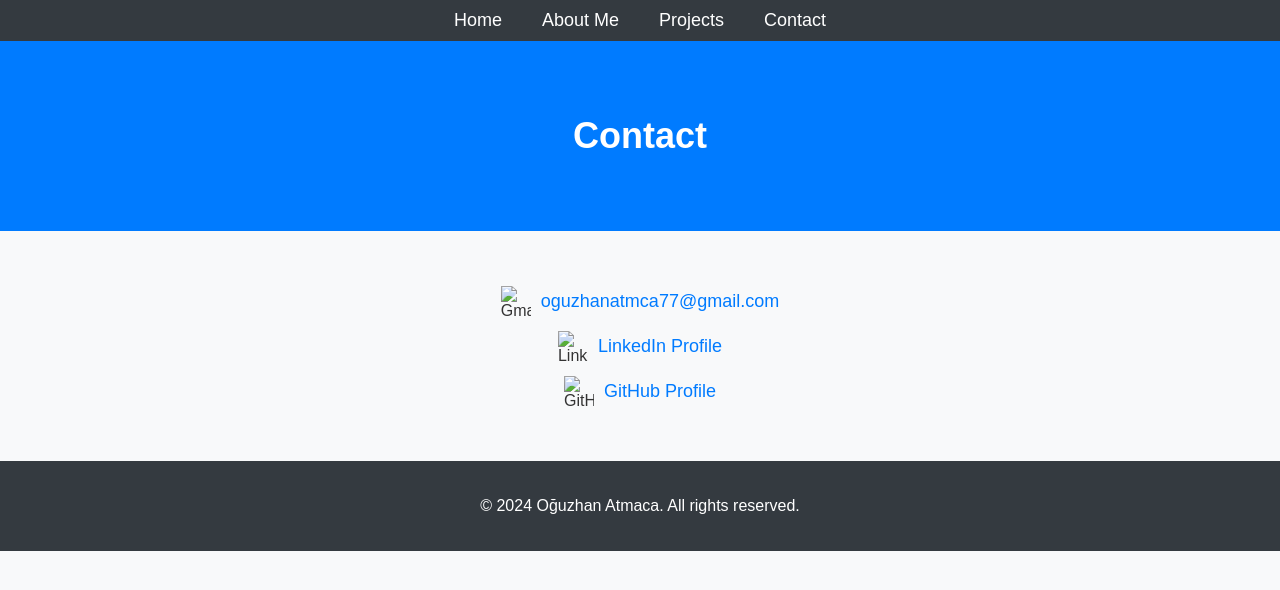
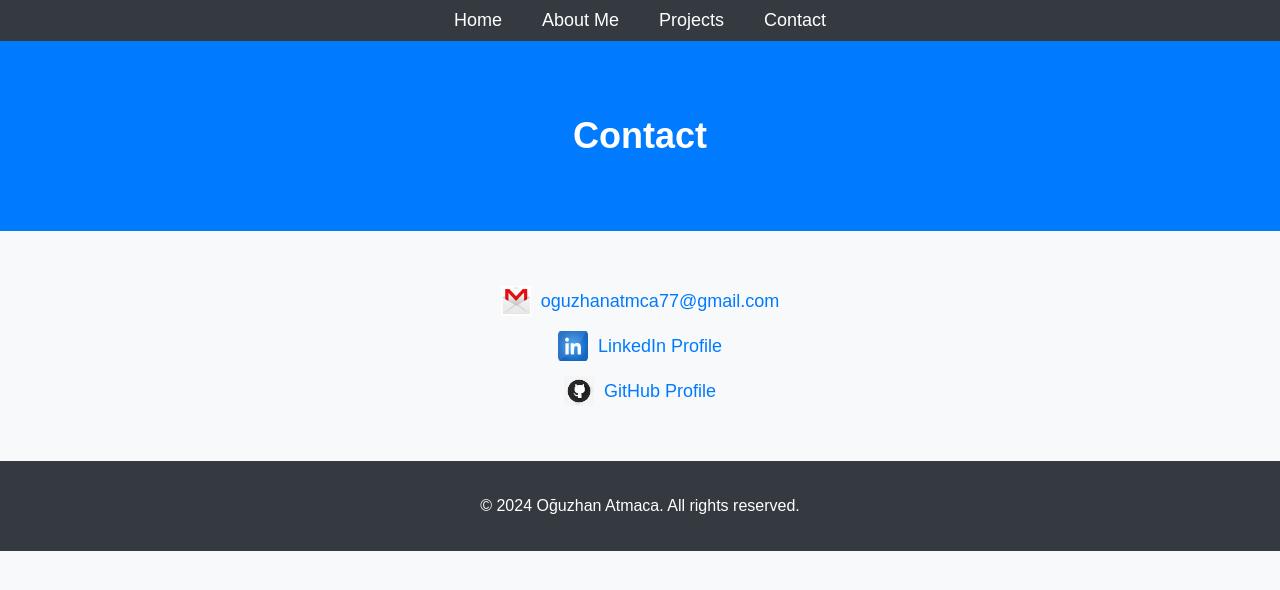
Before and after one commit to Oxuzhan/Oguzhan.github.io, a plain HTML site: page contact.html in a window 1280 px wide. Drawn offline with Linux system fonts and the light colour scheme.

Commit message:
contact.html

```diff
--- a/contact.html
+++ b/contact.html
@@ -100,15 +100,15 @@
 
     <div class="content">
         <div class="contact-item">
-            <img src="gmail-icon.png" alt="Gmail">
+            <img src="gmail-icon.jpg" alt="Gmail">
             <a href="mailto:oguzhanatmca77@gmail.com">oguzhanatmca77@gmail.com</a>
         </div>
         <div class="contact-item">
-            <img src="linkedin-icon.png" alt="LinkedIn">
+            <img src="linkedin-icon.jpg" alt="LinkedIn">
             <a href="https://www.linkedin.com/in/o%C4%9Fuzhan-atmaca-a87586193/" target="_blank">LinkedIn Profile</a>
         </div>
         <div class="contact-item">
-            <img src="github-icon.png" alt="GitHub">
+            <img src="github-icon.jpg" alt="GitHub">
             <a href="https://github.com/Oxuzhan" target="_blank">GitHub Profile</a>
         </div>
     </div>
```
